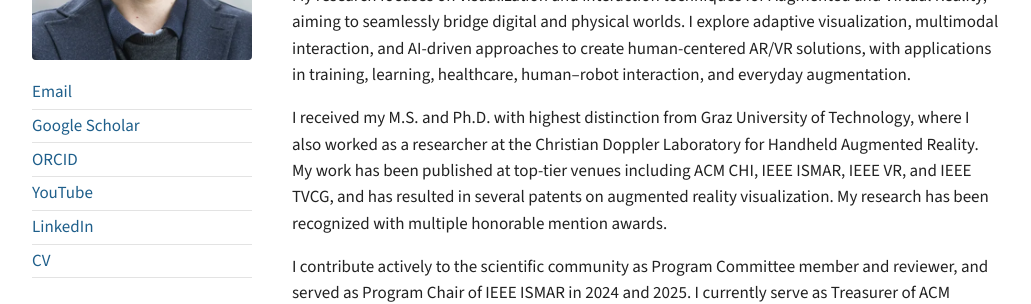
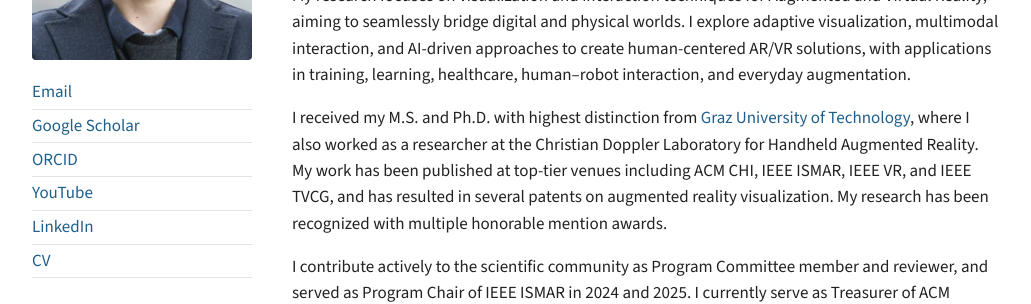
Before and after one commit to mtatz/mtatz.github.io, a Jekyll site: the page built from index.html, in a window 1280 px wide and 900 px high. Shown: the part 315-619 px from the top of the window, without its empty margins (124-1155 px from the left). Built offline with Jekyll 4.4.1, drawn with Linux system fonts in a browser that asks for light colours; part of the change alters nothing that is shown.

```diff
--- a/_layouts/default.html
+++ b/_layouts/default.html
@@ -30,7 +30,7 @@
       "name": "{{ site.title }}",
       "jobTitle": "Associate Professor of Creative Technologies",
       "affiliation": { "@type": "CollegeOrUniversity", "name": "University of Warwick", "url": "https://warwick.ac.uk/" },
-      "alumniOf": { "@type": "CollegeOrUniversity", "name": "Graz University of Technology" },
+      "alumniOf": { "@type": "CollegeOrUniversity", "name": "Graz University of Technology", "url": "https://www.tugraz.at/" },
       "email": "mailto:mail@markustatzgern.com",
       "url": "{{ site.url }}/",
       "image": "{{ site.url }}/assets/images/profile/profile.jpg",
--- a/index.html
+++ b/index.html
@@ -18,7 +18,7 @@ layout: default
 
     <p>My research focuses on visualization and interaction techniques for Augmented and Virtual Reality, aiming to seamlessly bridge digital and physical worlds. I explore adaptive visualization, multimodal interaction, and AI-driven approaches to create human-centered AR/VR solutions, with applications in training, learning, healthcare, human&ndash;robot interaction, and everyday augmentation.</p>
 
-    <p>I received my M.S. and Ph.D. with highest distinction from Graz University of Technology, where I also worked as a researcher at the Christian Doppler Laboratory for Handheld Augmented Reality. My work has been published at top-tier venues including ACM CHI, IEEE ISMAR, IEEE VR, and IEEE TVCG, and has resulted in several patents on augmented reality visualization. My research has been recognized with multiple honorable mention awards.</p>
+    <p>I received my M.S. and Ph.D. with highest distinction from <a href="https://www.tugraz.at/">Graz University of Technology</a>, where I also worked as a researcher at the Christian Doppler Laboratory for Handheld Augmented Reality. My work has been published at top-tier venues including ACM CHI, IEEE ISMAR, IEEE VR, and IEEE TVCG, and has resulted in several patents on augmented reality visualization. My research has been recognized with multiple honorable mention awards.</p>
 
     <p>I contribute actively to the scientific community as Program Committee member and reviewer, and served as Program Chair of IEEE ISMAR in 2024 and 2025. I currently serve as Treasurer of ACM SIGCHI Austria. Beyond academia, I am committed to outreach, engaging with industry, media, and the public to advance understanding and adoption of immersive technologies.</p>
   </div>
```
